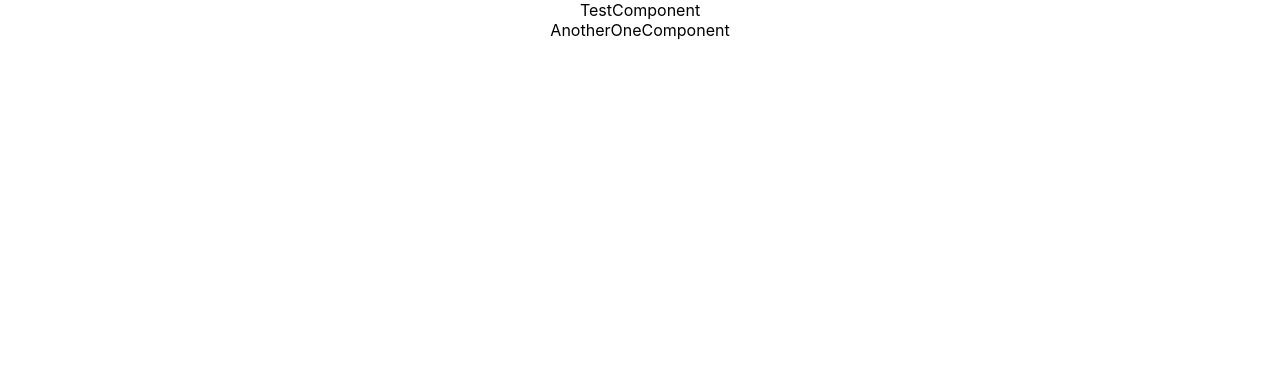
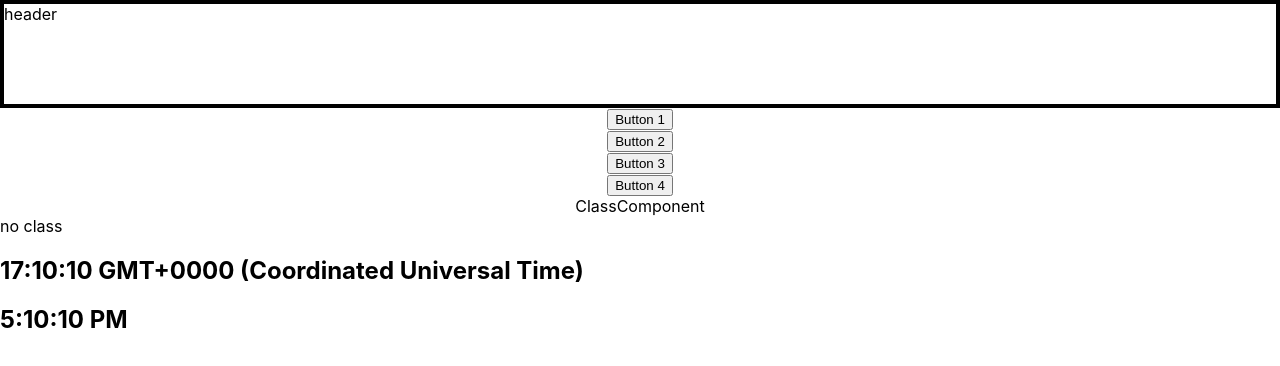
Before and after one commit to Pushkin-hub/react-app, a React (Create React App) app: page / in a window 1280 px wide. Shown: the top 366 px of the page. Built offline with nearby package versions, Linux system fonts and the light colour scheme.

Commit message:
two commit

```diff
--- a/src/App.js
+++ b/src/App.js
@@ -1,14 +1,36 @@
+import react from "react";
 import logo from './logo.svg';
 import './App.css';
 import TestComponent from './containers/newTestComponent';
 import AnotherOneComponent from './containers/anotherOneComponent';
+import ClassComponent from './containers/classComponent';
+import CurrentDate from './containers/currentDate';
+import CurrentTime from './containers/currentTime';
 
 function App() {
+  const someFunc = (value) => {
+    alert (value)
+  }
+
+  const someFunc1 = (value) => {
+    console.log (value)
+  }
+
   return (
-    <div className="App">
-      <TestComponent/>
+    <>
       <AnotherOneComponent/>
-    </div>
+      <div className="App">
+        <TestComponent title={"Button 1"} color={'red'} onclick={someFunc}/>
+        <TestComponent title={"Button 2"} color={'green'} onclick={someFunc1}/>
+        <TestComponent title={"Button 3"} color={'blue'}/>
+        <TestComponent title={"Button 4"} color={'black'}/>
+
+        <ClassComponent/>
+      </div>
+      <div>no class</div>
+      <CurrentDate/>
+      <CurrentTime/>
+    </>
   );
 }
 
--- a/src/containers/anotherOneComponent/index.js
+++ b/src/containers/anotherOneComponent/index.js
@@ -1,8 +1,9 @@
 import react from "react";
+import './style.css'
 const AnotherOneComponent = function() {
     return (
-        <div>
-        AnotherOneComponent
+        <div className="header">
+            header
         </div>
     )
 }
--- /dev/null
+++ b/src/containers/anotherOneComponent/style.css
@@ -0,0 +1,4 @@
+.header {
+    border: 4px solid black;
+    height: 100px;
+}
--- /dev/null
+++ b/src/containers/classComponent/index.js
@@ -0,0 +1,11 @@
+import react from "react";
+
+class ClassComponent extends react.Component {
+    render () {
+    return (
+        <div>ClassComponent</div>
+        )
+    }
+}
+
+export default ClassComponent;
--- /dev/null
+++ b/src/containers/currentDate/index.js
@@ -0,0 +1,6 @@
+import react from "react";
+
+const CurrentDate = function() {
+    return <h2>{new Date().toTimeString()}</h2>
+}
+export default CurrentDate;
--- /dev/null
+++ b/src/containers/currentTime/index.js
@@ -0,0 +1,6 @@
+import react from "react";
+
+const CurrentTime = function() {
+    return <h2>{new Date().toLocaleTimeString()}</h2>
+}
+export default CurrentTime;
--- a/src/containers/newTestComponent/index.js
+++ b/src/containers/newTestComponent/index.js
@@ -1,9 +1,20 @@
 import react from "react";
-const TestComponent = function() {
+const TestComponent = function(props) {
+    let title = props.title
+    let color = props.color
+    const clickHandler = () => {
+        if (typeof props.onclick === 'function') {
+            props.oneClick ("props color is: " + color)
+        }
+    }
+
+
+
     return (
         <div>
-        TestComponent
+            <button onClick={clickHandler}>{title}</button>
         </div>
+
     )
 }
 export default TestComponent;
```
